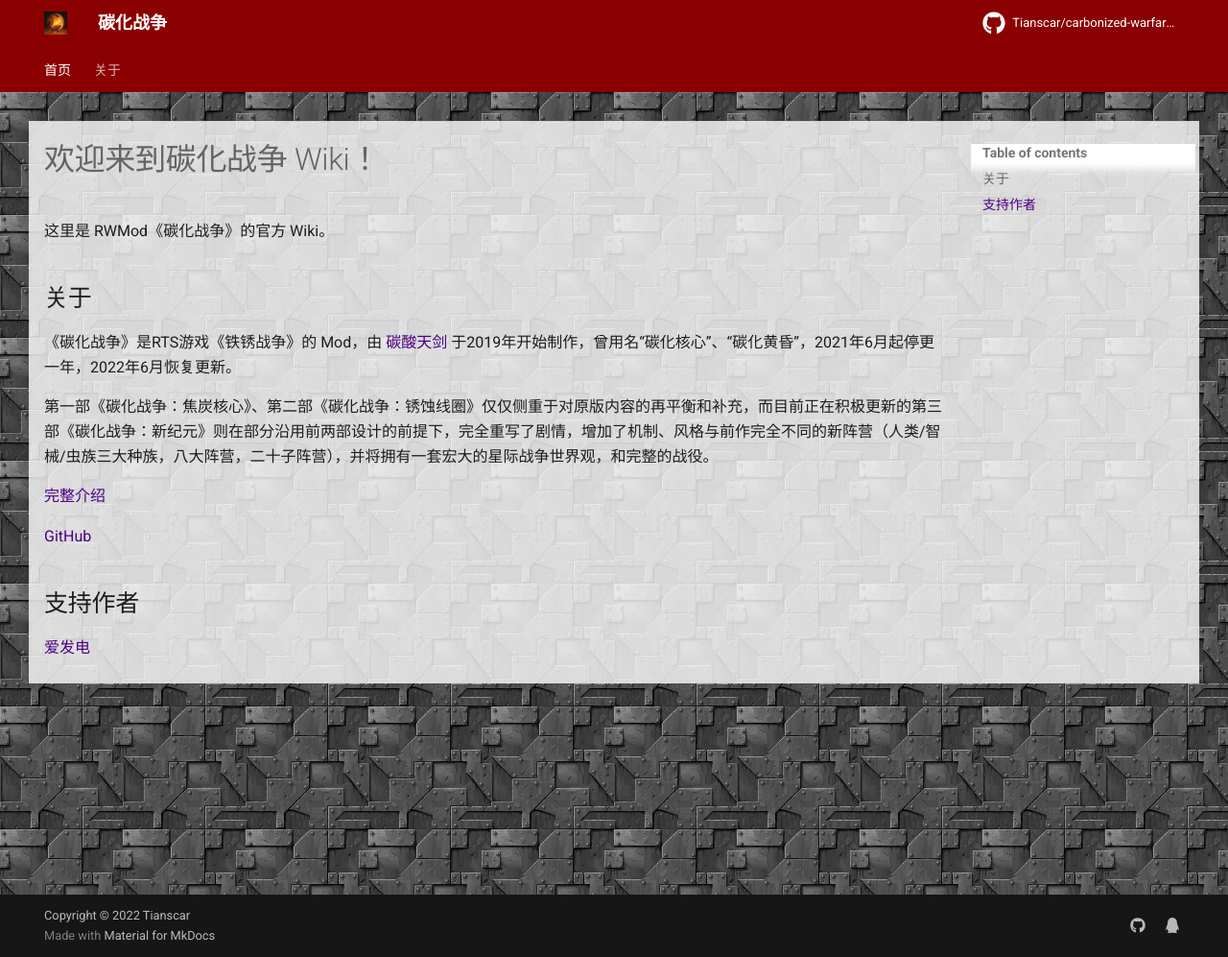
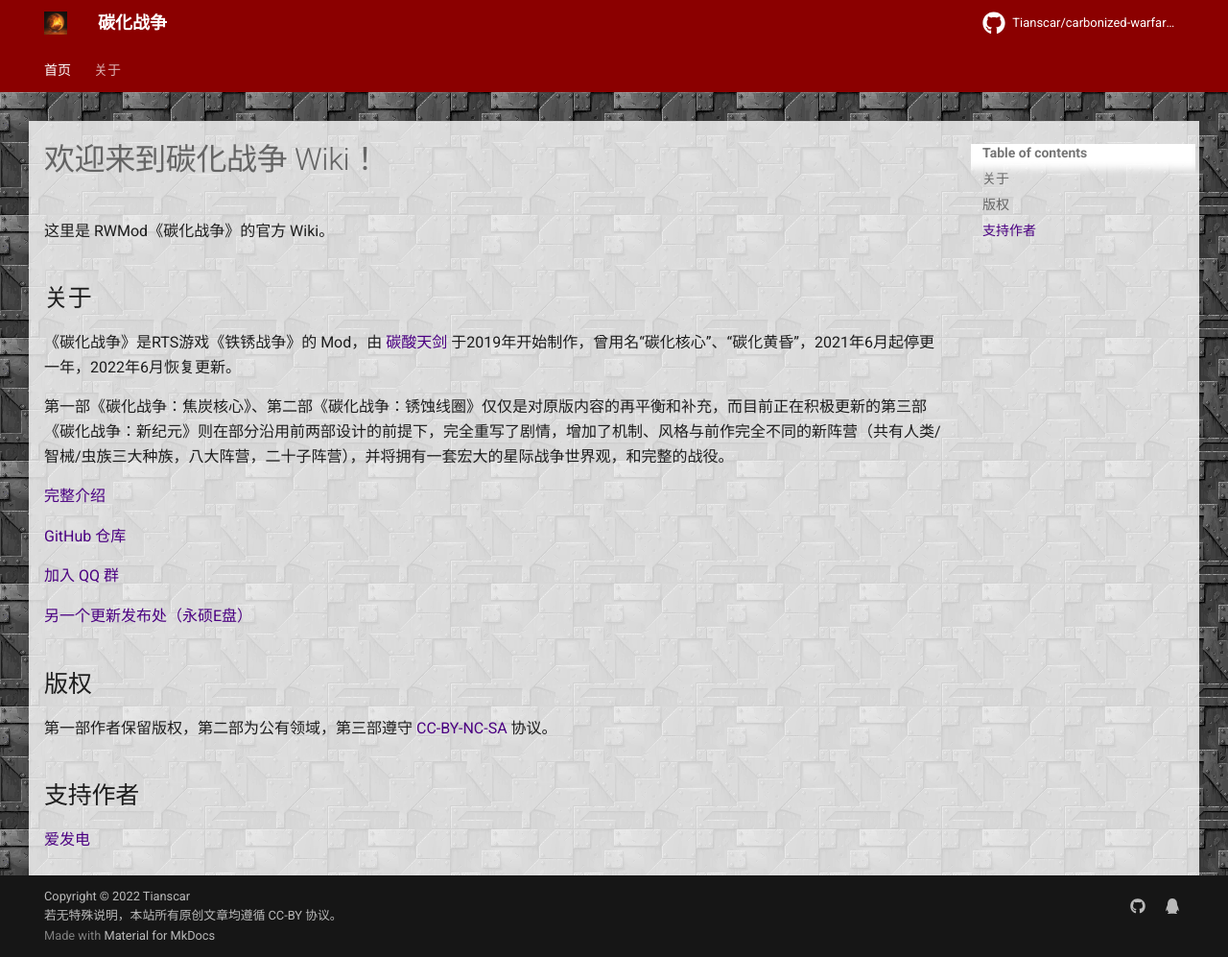
Before and after one commit to AnsdoShip/carbonized-warfare-rwmod-wiki, an MkDocs documentation site: the page built from docs/index.md, in a window 1280 px wide and 997 px high. Shown: the whole window at 96% size. Built offline with MkDocs 1.6.1 and Material for MkDocs 9.7.7, drawn with Linux system fonts in a browser that asks for light colours; comment, search, counter and statistics services are not loaded.

Commit message:
Wiki updated: 2022-10-19 03:50:40

```diff
--- a/docs/index.md
+++ b/docs/index.md
@@ -9,11 +9,18 @@ hide:
 ## 关于
 《碳化战争》是RTS游戏《铁锈战争》的 Mod，由 [碳酸天剑](https://github.com/Tianscar) 于2019年开始制作，曾用名“碳化核心”、“碳化黄昏”，2021年6月起停更一年，2022年6月恢复更新。
 
-第一部《碳化战争：焦炭核心》、第二部《碳化战争：锈蚀线圈》仅仅侧重于对原版内容的再平衡和补充，而目前正在积极更新的第三部《碳化战争：新纪元》则在部分沿用前两部设计的前提下，完全重写了剧情，增加了机制、风格与前作完全不同的新阵营（人类/智械/虫族三大种族，八大阵营，二十子阵营），并将拥有一套宏大的星际战争世界观，和完整的战役。
+第一部《碳化战争：焦炭核心》、第二部《碳化战争：锈蚀线圈》仅仅是对原版内容的再平衡和补充，而目前正在积极更新的第三部《碳化战争：新纪元》则在部分沿用前两部设计的前提下，完全重写了剧情，增加了机制、风格与前作完全不同的新阵营（共有人类/智械/虫族三大种族，八大阵营，二十子阵营），并将拥有一套宏大的星际战争世界观，和完整的战役。
 
 [完整介绍](https://carbonizedwf.tianscar.com/about)
 
-[GitHub](https://github.com/AnsdoShip/carbonized-warfare-rwmod)
+[GitHub 仓库](https://github.com/AnsdoShip/carbonized-warfare-rwmod)
+
+[加入 QQ 群](https://jq.qq.com/?_wv=1027&k=hBJ2q7ti)
+
+[另一个更新发布处（永硕E盘）](http://tianscar.ysepan.com)
+
+## 版权
+第一部作者保留版权，第二部为公有领域，第三部遵守 [CC-BY-NC-SA](https://github.com/Tianscar/carbonized-warfare-rwmod/blob/main/LICENSE) 协议。
 
 ## 支持作者
 [爱发电](https://afdian.net/a/tianscar)
--- a/mkdocs.yml
+++ b/mkdocs.yml
@@ -22,7 +22,7 @@ extra:
       link: https://github.com/AnsdoShip/carbonized-warfare-rwmod
     - icon: fontawesome/brands/qq
       link: https://jq.qq.com/?_wv=1027&k=hBJ2q7ti
-copyright: Copyright &copy; 2022 Tianscar
+copyright: Copyright &copy; 2022 Tianscar<br/>若无特殊说明，本站所有原创文章均遵循 <a href='https://github.com/Tianscar/carbonized-warfare-rwmod-wiki/blob/gh-pages/LICENSE'>CC-BY</a> 协议。
 repo_url: https://github.com/Tianscar/carbonized-warfare-rwmod-wiki
 repo_name: Tianscar/carbonized-warfare-rwmod-wiki
 plugins:
```
